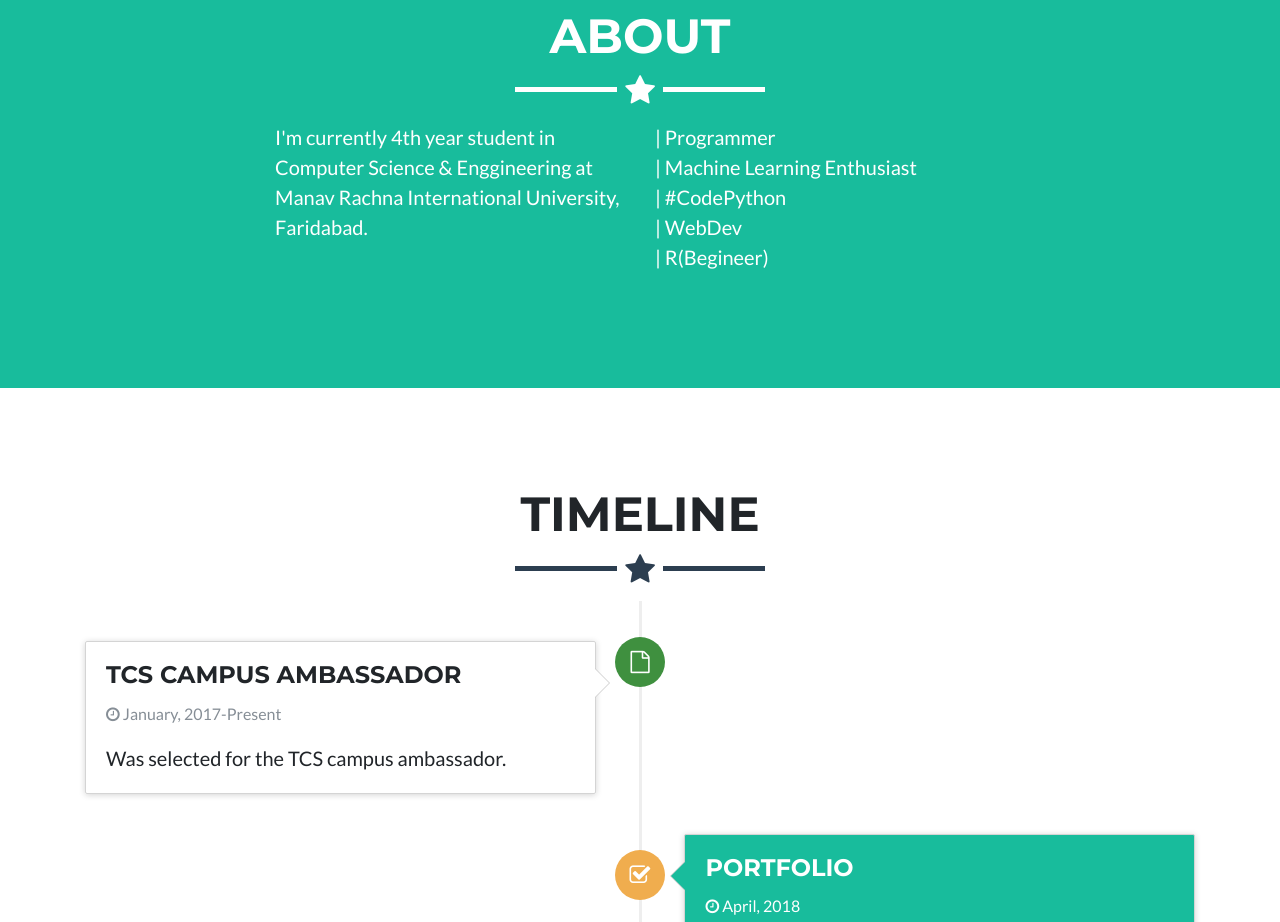
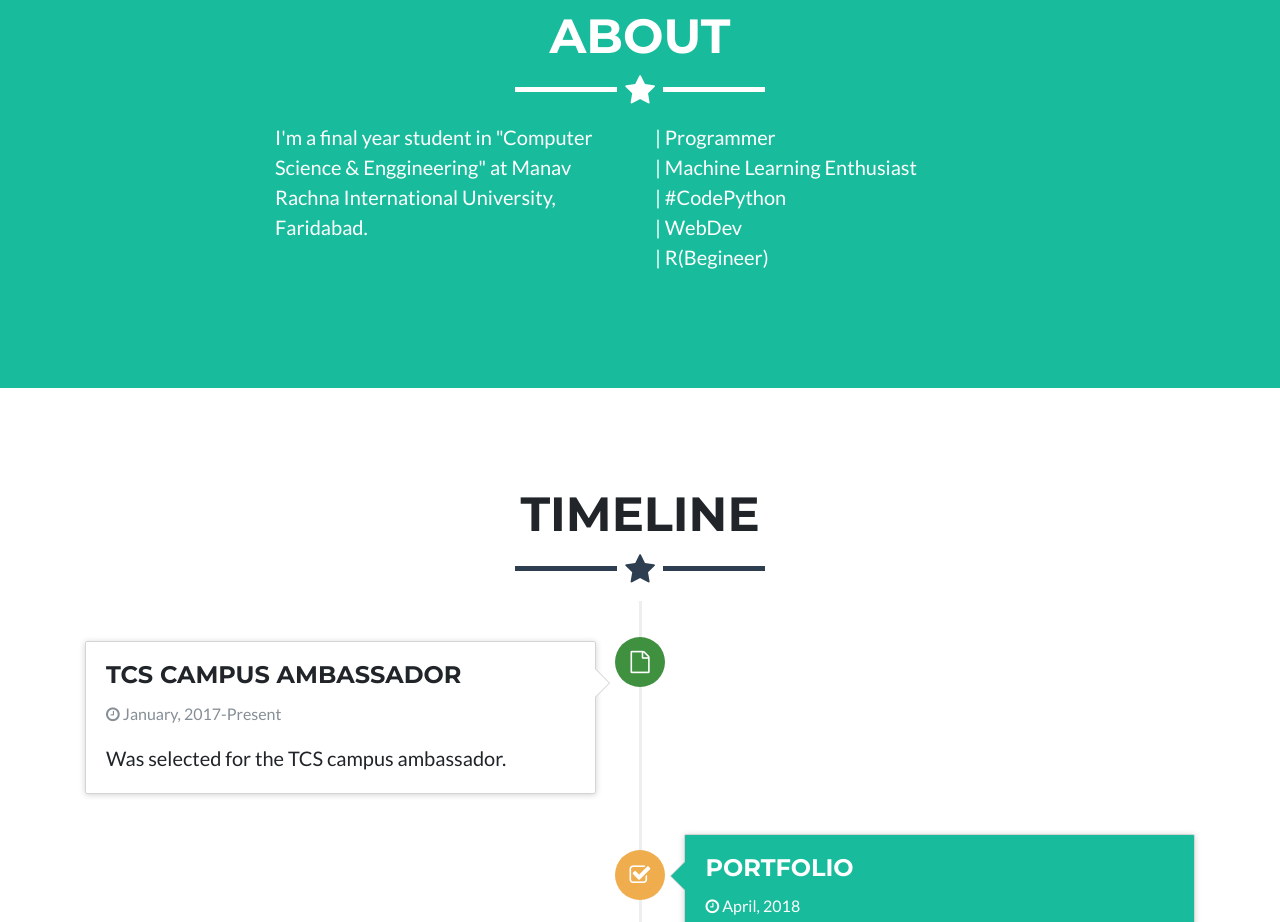
Before and after one commit to Mehta5809/mehta5809.github.io, a plain HTML site: page index.html in a window 1280 px wide. Shown: the part 1500-2422 px from the top of the page. Drawn offline with Linux system fonts and the light colour scheme.

Commit message:
Update index.html

```diff
--- a/index.html
+++ b/index.html
@@ -138,7 +138,7 @@
         <hr class="star-light">
         <div class="row">
           <div class="col-lg-4 ml-auto">
-            <p>I'm currently 4th year student in Computer Science & Enggineering at Manav Rachna International University, Faridabad. </p>
+            <p>I'm a final year student in "Computer Science & Enggineering" at Manav Rachna International University, Faridabad. </p>
           </div>
           <div class="col-lg-4 mr-auto">
             <p>| Programmer
```
